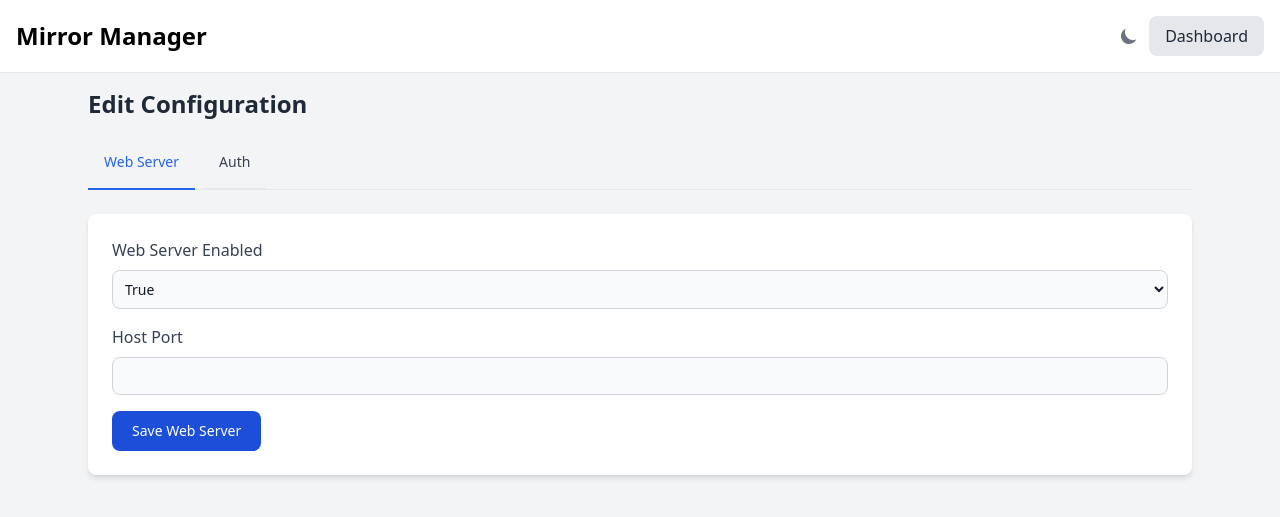
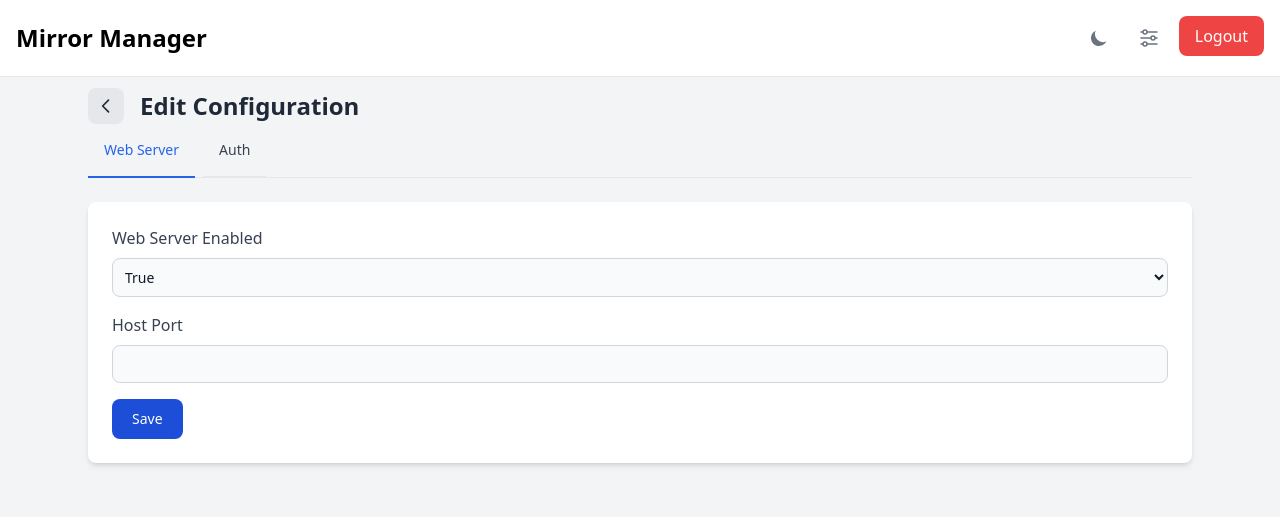
Before and after one commit to Keyz078/mirror-manager, a Flask app: template with-login/templates/config.html in a window 1280 px wide. Shown: the top 517 px of the page. Run offline with Flask 3, Linux system fonts and the light colour scheme; the template is opened without the code that fills it, so the values that code supplies are empty; parts of the project's set-up code (start-up, migrations or seed data) failed here and were passed over.

Commit message:
fix tabs in dark mode

```diff
--- a/with-login/templates/config.html
+++ b/with-login/templates/config.html
@@ -11,28 +11,40 @@
 <body class="bg-gray-100 font-sans dark:bg-gray-900">
     <nav class="bg-white dark:bg-gray-900 fixed w-full z-20 top-0 start-0 border-b border-gray-200 dark:border-gray-600">
         <div class="max-w-screen-xl flex flex-wrap items-center justify-between mx-auto p-4">
-            <span class="self-center text-2xl font-semibold whitespace-nowrap dark:text-white">Mirror Manager</span>
-            <div class="flex items-center space-x-4">
-                <!-- Theme toggle button -->
+                <span class="self-center text-2xl font-semibold whitespace-nowrap dark:text-white">Mirror Manager</span>
+            <div class="flex md:order-2 space-x-3 md:space-x-2 rtl:space-x-reverse">
                 <button id="theme-toggle" type="button" class="text-gray-500 dark:text-gray-400 hover:bg-gray-100 dark:hover:bg-gray-700 focus:outline-none rounded-lg text-sm p-2.5">
-                    <svg id="theme-toggle-dark-icon" class="hidden w-5 h-5" fill="currentColor" viewBox="0 0 20 20"><path d="M17.293 13.293A8 8 0 016.707 2.707a8.001 8.001 0 1010.586 10.586z"></path></svg>
-                    <svg id="theme-toggle-light-icon" class="hidden w-5 h-5" fill="currentColor" viewBox="0 0 20 20"><path d="M10 2a1 1 0 011 1v1a1 1 0 11-2 0V3a1 1 0 011-1zm4 8a4 4 0 11-8 0 4 4 0 018 0zm-.464 4.95l.707.707a1 1 0 001.414-1.414l-.707-.707a1 1 0 00-1.414 1.414zm2.12-10.607a1 1 0 010 1.414l-.706.707a1 1 0 11-1.414-1.414l.707-.707a1 1 0 011.414 0zM17 11a1 1 0 100-2h-1a1 1 0 100 2h1zm-7 4a1 1 0 011 1v1a1 1 0 11-2 0v-1a1 1 0 011-1zM5.05 6.464A1 1 0 106.465 5.05l-.708-.707a1 1 0 00-1.414 1.414l.707.707zm1.414 8.486l-.707.707a1 1 0 01-1.414-1.414l.707-.707a1 1 0 011.414 1.414zM4 11a1 1 0 100-2H3a1 1 0 000 2h1z" fill-rule="evenodd" clip-rule="evenodd"></path></svg>
+                    <svg id="theme-toggle-dark-icon" class="hidden w-5 h-5" fill="currentColor" viewBox="0 0 20 20" xmlns="http://www.w3.org/2000/svg"><path d="M17.293 13.293A8 8 0 016.707 2.707a8.001 8.001 0 1010.586 10.586z"></path></svg>
+                    <svg id="theme-toggle-light-icon" class="hidden w-5 h-5" fill="currentColor" viewBox="0 0 20 20" xmlns="http://www.w3.org/2000/svg"><path d="M10 2a1 1 0 011 1v1a1 1 0 11-2 0V3a1 1 0 011-1zm4 8a4 4 0 11-8 0 4 4 0 018 0zm-.464 4.95l.707.707a1 1 0 001.414-1.414l-.707-.707a1 1 0 00-1.414 1.414zm2.12-10.607a1 1 0 010 1.414l-.706.707a1 1 0 11-1.414-1.414l.707-.707a1 1 0 011.414 0zM17 11a1 1 0 100-2h-1a1 1 0 100 2h1zm-7 4a1 1 0 011 1v1a1 1 0 11-2 0v-1a1 1 0 011-1zM5.05 6.464A1 1 0 106.465 5.05l-.708-.707a1 1 0 00-1.414 1.414l.707.707zm1.414 8.486l-.707.707a1 1 0 01-1.414-1.414l.707-.707a1 1 0 011.414 1.414zM4 11a1 1 0 100-2H3a1 1 0 000 2h1z" fill-rule="evenodd" clip-rule="evenodd"></path></svg>
                 </button>
-                <a href="{{ url_for('index') }}"
-                   class="bg-gray-200 text-gray-800 px-4 py-2 rounded-lg hover:bg-gray-300 dark:bg-gray-700 dark:text-gray-100 dark:hover:bg-gray-600 transition-colors">
-                    Dashboard
+                <!-- Gear button for config page -->
+                <a href="{{ url_for('config_page') }}" title="Configuration" class="text-gray-500 dark:text-gray-400 hover:bg-gray-100 dark:hover:bg-gray-700 focus:outline-none rounded-lg text-sm p-2.5 flex items-center">
+                    <svg class="w-6 h-6" aria-hidden="true" xmlns="http://www.w3.org/2000/svg" width="24" height="24" fill="none" viewBox="0 0 24 24">
+                        <path stroke="currentColor" stroke-linecap="round" stroke-width="1.5" d="M20 6H10m0 0a2 2 0 1 0-4 0m4 0a2 2 0 1 1-4 0m0 0H4m16 6h-2m0 0a2 2 0 1 0-4 0m4 0a2 2 0 1 1-4 0m0 0H4m16 6H10m0 0a2 2 0 1 0-4 0m4 0a2 2 0 1 1-4 0m0 0H4"/>
+                    </svg>
                 </a>
+                <form action="/logout" method="POST">
+                    <button type="submit" class="bg-red-500 text-white px-4 py-2 rounded-lg">Logout</button>
+                </form>
             </div>
         </div>
     </nav>
     <div class="container mx-auto mt-16 p-6 max-w-6xl">
-        <h2 class="text-2xl font-bold mb-4 text-gray-800 dark:text-gray-100">Edit Configuration</h2>
+        <div class="flex items-center">
+        <a href="{{ url_for('index') }}" title="Back to Dashboard"
+            class="inline-flex items-center justify-center bg-gray-200 text-gray-800 dark:bg-gray-700 dark:text-gray-100 hover:bg-gray-300 dark:hover:bg-gray-600 rounded-lg p-2 mr-4 transition-colors">
+            <svg class="w-5 h-5" fill="none" stroke="currentColor" stroke-width="2" viewBox="0 0 24 24">
+            <path stroke-linecap="round" stroke-linejoin="round" d="M15 19l-7-7 7-7"/>
+            </svg>
+        </a>
+        <h2 class="text-2xl font-bold text-gray-800 dark:text-gray-100">Edit Configuration</h2>
+        </div>
         <div class="mb-6 border-b border-gray-200 dark:border-gray-700">
             <ul class="flex flex-wrap -mb-px text-sm font-medium text-center" id="configTabs" role="tablist">
                 <li class="me-2">
-                    <button class="tab-btn p-4 border-b-2 rounded-t-lg
-                        border-transparent text-gray-700 dark:text-white
-                        hover:text-blue-700 hover:border-blue-600 dark:hover:text-blue-400
+                    <button class="tab-btn p-4 dark:border-gray-700 border-b-2  rounded-t-lg
+                        text-gray-700 dark:text-white
+                        hover:text-blue-700 hover:border-blue-600 dark:hover:text-blue-400 dark:hover:border-blue-400
                         focus:outline-none
                         dark:bg-gray-900"
                         id="tab-webserver" data-tab="webserver" type="button">
@@ -40,9 +52,9 @@
                     </button>
                 </li>
                 <li class="me-2">
-                    <button class="tab-btn p-4 border-b-2 rounded-t-lg
-                        border-transparent text-gray-700 dark:text-white
-                        hover:text-blue-700 hover:border-blue-600 dark:hover:text-blue-400
+                    <button class="tab-btn p-4 border-b-2 dark:border-gray-700 rounded-t-lg
+                        text-gray-700 dark:text-white
+                        hover:text-blue-700 hover:border-blue-600 dark:hover:text-blue-400 dark:hover:border-blue-400
                         focus:outline-none
                         dark:bg-gray-900"
                         id="tab-auth" data-tab="auth" type="button">
@@ -64,7 +76,7 @@
                 <label class="block text-gray-700 dark:text-gray-200 mb-2" for="host_port">Host Port</label>
                 <input type="number" id="host_port" name="host_port" class="bg-gray-50 border border-gray-300 text-gray-900 text-sm rounded-lg focus:ring-primary-600 focus:border-primary-600 block w-full p-2 dark:bg-gray-600 dark:border-gray-500 dark:placeholder-gray-400 dark:text-white dark:focus:ring-primary-500 dark:focus:border-primary-500" required>
             </div>
-            <button type="submit" class="text-white inline-flex items-center bg-blue-700 hover:bg-blue-800 font-medium rounded-lg text-sm px-5 py-2.5 text-center dark:bg-blue-600 dark:hover:bg-blue-700 dark:focus:ring-blue-800">Save Web Server</button>
+            <button type="submit" class="text-white inline-flex items-center bg-blue-700 hover:bg-blue-800 font-medium rounded-lg text-sm px-5 py-2.5 text-center dark:bg-blue-600 dark:hover:bg-blue-700 dark:focus:ring-blue-800">Save</button>
         </form>
         <!-- Auth Form -->
         <form id="authForm" class="tab-content bg-white dark:bg-gray-800 p-6 rounded-lg shadow-md hidden">
@@ -84,7 +96,7 @@
                 <label class="block text-gray-700 dark:text-gray-200 mb-2" for="confirm_password">Confirm New Password</label>
                 <input type="password" id="confirm_password" name="confirm_password" class="bg-gray-50 border border-gray-300 text-gray-900 text-sm rounded-lg focus:ring-primary-600 focus:border-primary-600 block w-full p-2 dark:bg-gray-600 dark:border-gray-500 dark:placeholder-gray-400 dark:text-white dark:focus:ring-primary-500 dark:focus:border-primary-500" required>
             </div>
-            <button type="submit" class="text-white inline-flex items-center bg-blue-700 hover:bg-blue-800 font-medium rounded-lg text-sm px-5 py-2.5 text-center dark:bg-blue-600 dark:hover:bg-blue-700 dark:focus:ring-blue-800">Save Auth</button>
+            <button type="submit" class="text-white inline-flex items-center bg-blue-700 hover:bg-blue-800 font-medium rounded-lg text-sm px-5 py-2.5 text-center dark:bg-blue-600 dark:hover:bg-blue-700 dark:focus:ring-blue-800">Save</button>
         </form>
     </div>
     <script src="{{ url_for('static', filename='js/config.js') }}"></script>
```
